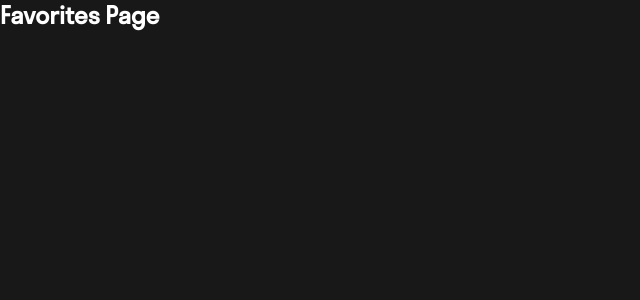
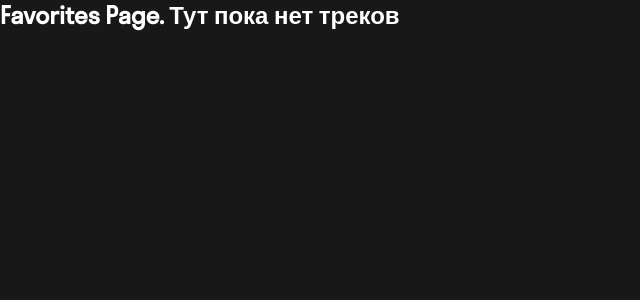
Before and after one commit to Bestpaul73/skypro-music, a React (Create React App) app: page /Favorites in a window 1280 px wide. Shown: the top 300 px of the page, without its empty margins (0-640 px from the left). Built offline with nearby package versions, Linux system fonts and the light colour scheme; sample sign-in values are in the browser's storage.

Commit message:
hw10 start

```diff
--- a/src/Pages/Favorites/index.jsx
+++ b/src/Pages/Favorites/index.jsx
@@ -1,7 +1,7 @@
 export const Favorites = () => {
   return (
     <section>
-      <h1>Favorites Page</h1>
+      <h1>Favorites Page. Тут пока нет треков</h1>
     </section>
   );
 };
```
Also changed, not shown: 1 other file (tests, documents, lock files or other folders).
